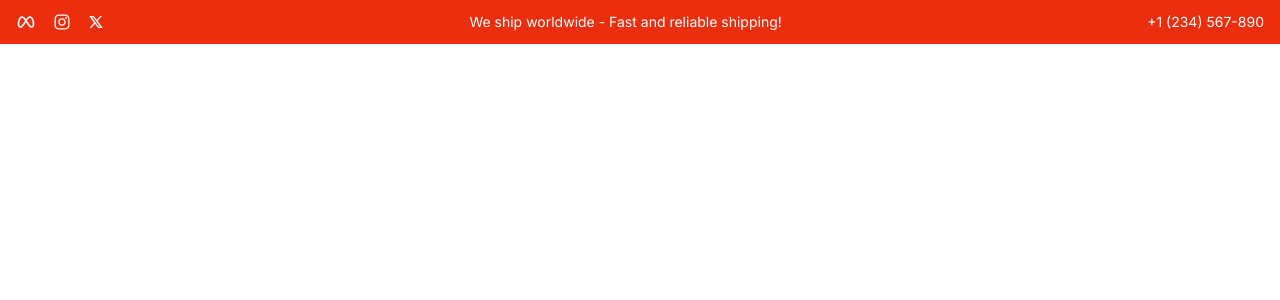
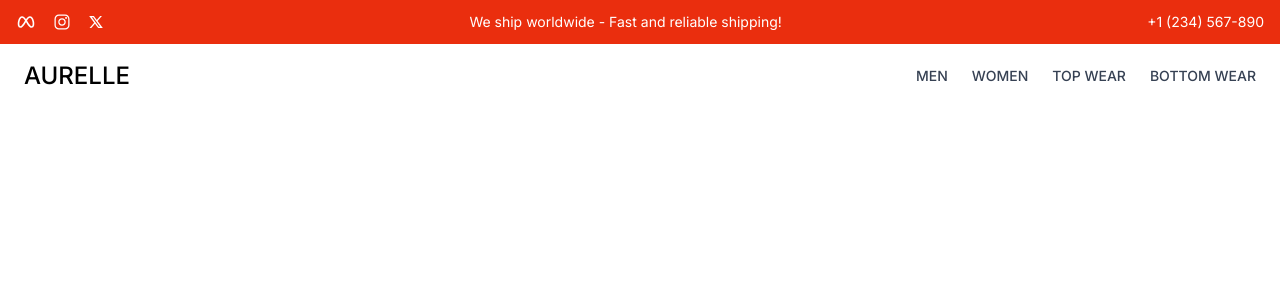
Before and after one commit to Aniketsahoo228/scalable-mern-commerce-platform, a React (Vite) app in the folder Frontend/: page / in a window 1280 px wide. Shown: the top 300 px of the page. Built offline with nearby package versions, Linux system fonts and the light colour scheme.

Commit message:
Fix navbar links and update header/topbar

```diff
--- a/Frontend/src/components/Common/Header.jsx
+++ b/Frontend/src/components/Common/Header.jsx
@@ -1,10 +1,12 @@
 import Topbar from "../Layout/Topbar"
+import Navbar from "./Navbar"
 
 const Header = () => {
   return (
-    <div>
+    <header>
       <Topbar/>
-    </div>
+      <Navbar />
+    </header>
   )
 }
 
--- a/Frontend/src/components/Common/Navbar.jsx
+++ b/Frontend/src/components/Common/Navbar.jsx
@@ -1,14 +1,28 @@
+import { Link } from "react-router-dom";
+
 const Navbar = () => {
   return (
     <>
-    <nav className = "container mx-auto flex item-center justify-betweem py-4 px-6">
-        {
+    <nav className = "container mx-auto flex items-center justify-between py-4 px-6">
             <div>
-                <link to = "/" className = "text-2xl font-medium">
+                <Link to = "/" className = "text-2xl font-medium">
                 AURELLE
-                </link>
+                </Link>
             </div>
-        }
+            <div className ="hidden md:flex space-x-6">
+                  <Link to="#" className = "text-gray-700 hover:text-black text-sm font-medium uppercase">
+                  Men
+                  </Link>
+                  <Link to="#" className = "text-gray-700 hover:text-black text-sm font-medium uppercase">
+                  Women
+                  </Link>
+                  <Link to="#" className = "text-gray-700 hover:text-black text-sm font-medium uppercase">
+                  Top Wear
+                  </Link>
+                  <Link to="#" className = "text-gray-700 hover:text-black text-sm font-medium uppercase">
+                  Bottom Wear
+                  </Link>
+            </div>
     </nav>
     </>
   )
```
Also changed, not shown: Frontend/src/components/Layout/Topbar.jsx (line endings or trailing spaces).
